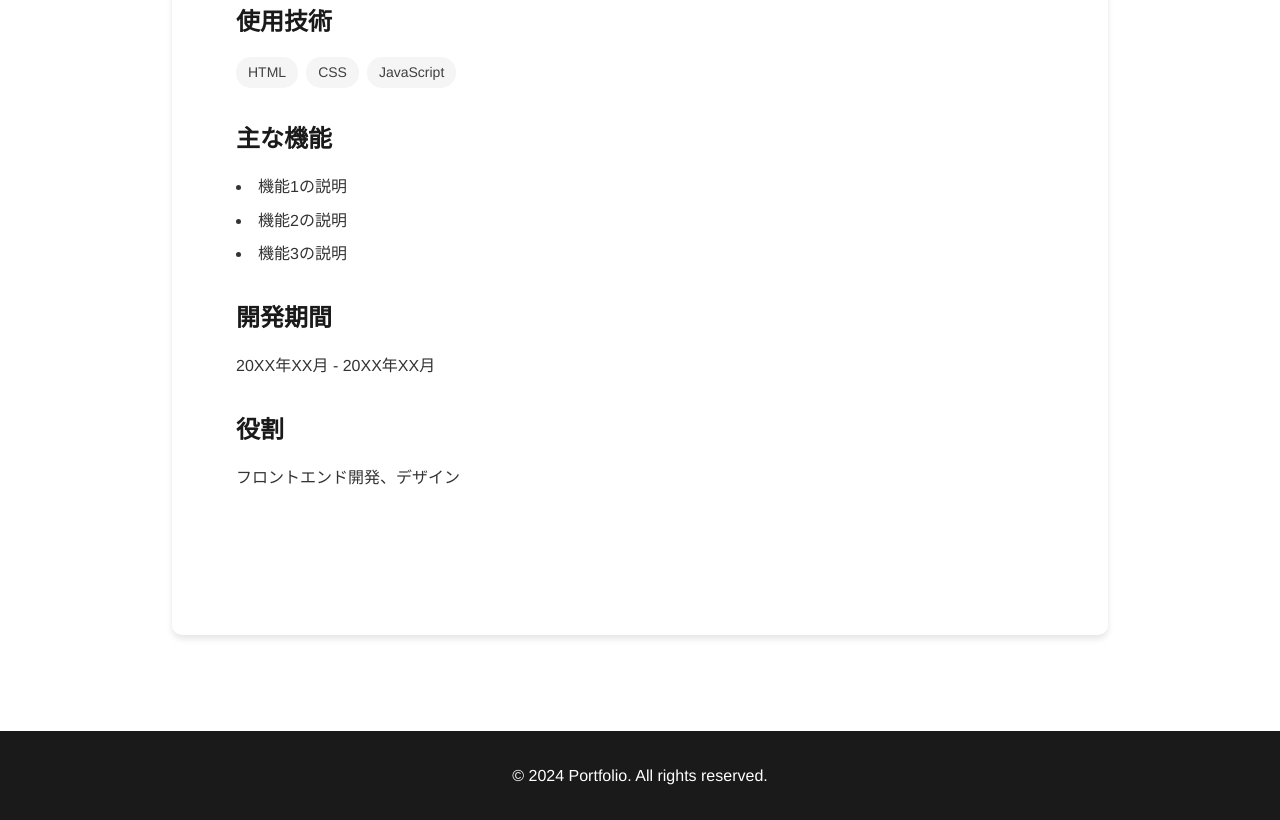
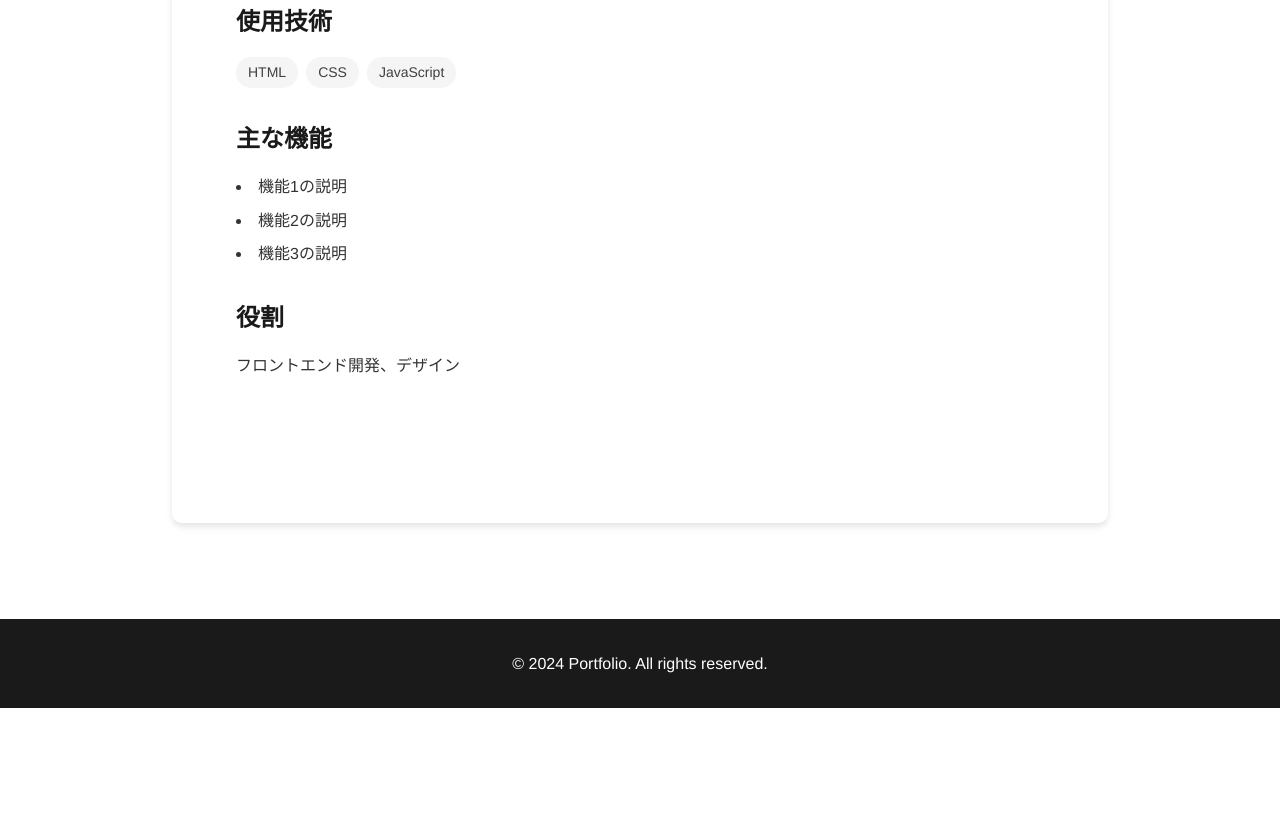
Before and after one commit to teratti744/portfolio-site, a plain HTML site: page projects/project1.html in a window 1280 px wide. Shown: the part 750-1570 px from the top of the page. After the commit the page ends 1458 px from the top, so only its background shows below. Drawn offline with Linux system fonts and the light colour scheme.

Commit message:
Remove development period section from project pages

```diff
--- a/projects/project1.html
+++ b/projects/project1.html
@@ -49,9 +49,6 @@
                     <li>機能3の説明</li>
                 </ul>
 
-                <h2>開発期間</h2>
-                <p>20XX年XX月 - 20XX年XX月</p>
-
                 <h2>役割</h2>
                 <p>フロントエンド開発、デザイン</p>
 
```
Also changed, not shown: projects/project2.html (+0 -3 lines), projects/project3.html (+0 -3 lines), projects/project4.html (+0 -3 lines), projects/project5.html (+0 -3 lines), projects/project6.html (+0 -3 lines).
